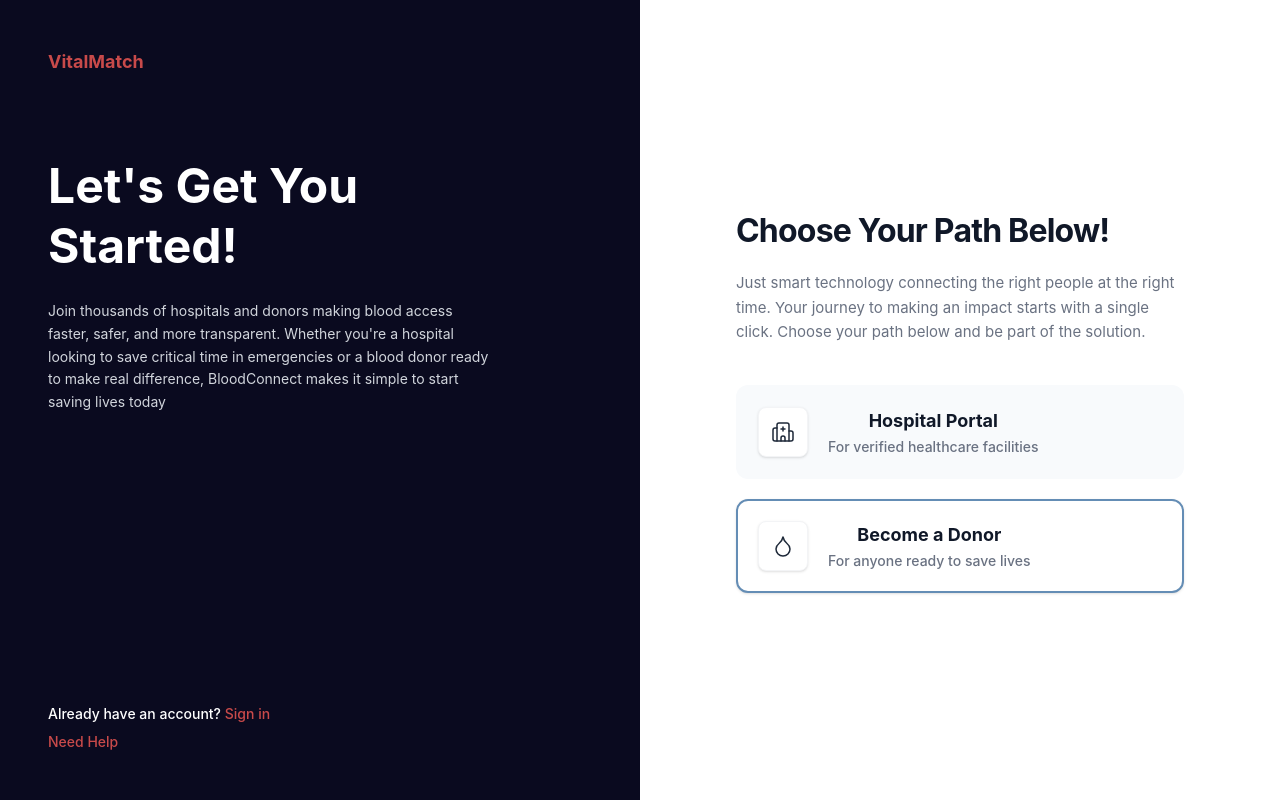
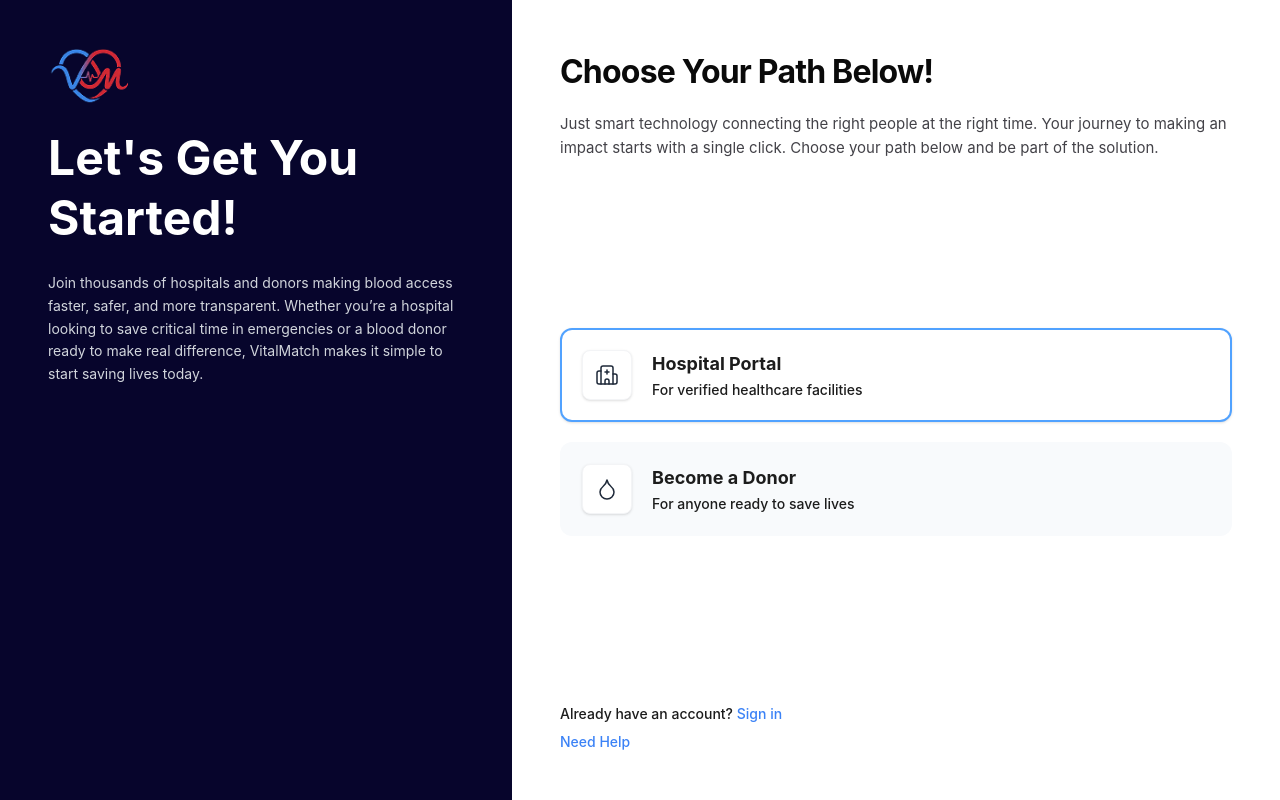
Before and after one commit to OlajideTechie/vitalmatch-buildathon, a React (Vite) app in the folder frontend/vitalmatch-buildathon/: page /onboarding in a window 1280 px wide. Built offline with nearby package versions, Linux system fonts and the light colour scheme.

Commit message:
Refactor onboarding and registration components for improved user experience and navigation; update links to use section IDs for smooth scrolling

```diff
--- a/frontend/vitalmatch-buildathon/src/VitalMatchOnboarding.jsx
+++ b/frontend/vitalmatch-buildathon/src/VitalMatchOnboarding.jsx
@@ -1,49 +1,44 @@
 import { Link } from "react-router-dom";
 import { Hospital, Droplet } from "lucide-react";
+import VitalMatchLogo from "./assets/vitalmatch-logo.png";
 import { useState } from "react";
 
 function VitalMatchOnboarding() {
-  const [selectedPath, setSelectedPath] = useState('donor');
+  const [selectedPath, setSelectedPath] = useState('hospital');
 
   return (
     <div className="flex min-h-screen w-full font-sans">
-      <div className="hidden lg:flex w-1/2 bg-[#0A0A1F] p-12 flex-col justify-between text-white">
+          <div className="hidden lg:flex w-[40%] bg-[#07052C] p-12 flex-col justify-between text-white">
             <div>
-          <div className="text-[#C84A4A] font-bold text-lg mb-20">
-            VitalMatch
+              <div className="cursor-pointer flex items-center mb-6">
+                <img src={VitalMatchLogo} alt="vitalmatch-logo" className="h-14 w-20" />
               </div>
               <h1 className="text-5xl font-bold mb-6 leading-tight">
                 Let's Get You<br />Started!
               </h1>
               <p className="text-gray-300 text-sm leading-relaxed max-w-md">
-            Join thousands of hospitals and donors making blood access faster, safer, and more transparent. Whether you're a hospital looking to save critical time in emergencies or a blood donor ready to make real difference, BloodConnect makes it simple to start saving lives today
+                Join thousands of hospitals and donors making blood access faster, safer, and more transparent. Whether you’re a hospital looking to save critical time in emergencies or a blood donor ready to make real difference, VitalMatch makes it simple to start saving lives today.
               </p>
-        </div>
-
-        <div className="text-sm font-medium">
-          <p className="mb-2">
-            Already have an account? <a href="#" className="text-[#C84A4A] hover:underline">Sign in</a>
-          </p>
-          <a href="#" className="text-[#C84A4A] hover:underline">Need Help</a>
             </div>
           </div>
 
           {/* Right Pane - Form */}
-      <div className="w-full lg:w-1/2 flex items-center justify-center p-8 bg-white">
-        <div className="w-full max-w-md">
-          <h2 className="text-[2rem] font-bold text-gray-900 mb-4 tracking-tight">
+          <div className="w-full lg:w-[60%] md:p-12 p-10 flex flex-col justify-between bg-white">
+            <div>
+              <h2 className="text-[2rem] font-bold text-[#0A0A0A] mb-4 tracking-tight">
                 Choose Your Path Below!
               </h2>
-          <p className="text-gray-500 text-[15px] leading-relaxed mb-10">
+              <p className="text-[#434248] text-[15px] leading-relaxed">
                 Just smart technology connecting the right people at the right time. Your journey to making an impact starts with a single click. Choose your path below and be part of the solution.
               </p>
+            </div>
 
               {/* Cards Container */}
             <div className="space-y-5">
 
                 <Link
                   to="/hospital-register"
-              onClick={() => setSelectedPath('hospital')}
+                  onMouseOver={() => setSelectedPath('hospital')}
                   className={`w-full text-left flex items-center p-5 rounded-xl border-2 transition-all duration-200 focus:outline-none ${
                     selectedPath === 'hospital'
                       ? 'border-blue-400 bg-white shadow-sm'
@@ -54,16 +49,16 @@ function VitalMatchOnboarding() {
                     {/* Lucide Hospital Icon */}
                     <Hospital className="w-6 h-6 text-gray-800" strokeWidth={1.5} />
                   </div>
-              <button className="ml-5">
-                <h3 className="text-lg font-bold text-gray-900">Hospital Portal</h3>
-                <p className="text-sm text-gray-500 font-medium mt-0.5">For verified healthcare facilities</p>
+                  <button className="ml-5 text-left">
+                    <h3 className="text-lg font-bold text-[#1C1C1C]">Hospital Portal</h3>
+                    <p className="text-sm text-[#1C1C1C] font-medium mt-0.5">For verified healthcare facilities</p>
                   </button>
                 </Link>
 
                 {/* Become a Donor Card */}
                 <Link
                   to="/donor-register"
-              onClick={() => setSelectedPath('donor')}
+                  onMouseOver={() => setSelectedPath('donor')}
                   className={`w-full text-left flex items-center p-5 rounded-xl border-2 transition-all duration-200 focus:outline-none ${
                     selectedPath === 'donor'
                       ? 'border-[#648db5] bg-white shadow-sm'
@@ -74,21 +69,18 @@ function VitalMatchOnboarding() {
                     {/* Lucide Droplet Icon */}
                     <Droplet className="w-6 h-6 text-gray-800" strokeWidth={1.5} />
                   </div>
-              <button className="ml-5">
-                <h3 className="text-lg font-bold text-gray-900">Become a Donor</h3>
-                <p className="text-sm text-gray-500 font-medium mt-0.5">For anyone ready to save lives</p>
+                  <button className="ml-5 text-left">
+                    <h3 className="text-lg font-bold text-[#1C1C1C]">Become a Donor</h3>
+                    <p className="text-sm text-[#1C1C1C] font-medium mt-0.5">For anyone ready to save lives</p>
                   </button>
                 </Link>
             </div>
+            <div className="text-sm font-medium">
+              <p className="mb-2 text-[#1C1C1C]">
+                Already have an account? <Link to="/login" className="text-[#3B82F6] hover:underline">Sign in</Link>
+              </p>
+              <a href="#" className="text-[#3B82F6] hover:underline">Need Help</a>
             </div>
-
-
-        {/* <div className="mt-16 md:absolute md:bottom-12 md:right-16 flex flex-col items-start md:items-start text-[14px]">
-          <p className="text-gray-800 font-medium mb-2">
-            Already have an account? <a href="#" className="text-[#5b80a5] hover:underline hover:text-blue-700 ml-1">Sign in</a>
-          </p>
-          <a href="#" className="text-[#5b80a5] hover:underline hover:text-blue-700 font-medium">Need Help</a>
-        </div> */}
         </div>
     </div>
   );
--- a/frontend/vitalmatch-buildathon/src/components/BuildingTrust.jsx
+++ b/frontend/vitalmatch-buildathon/src/components/BuildingTrust.jsx
@@ -6,9 +6,9 @@ export default function BuildingTrust() {
       <div className="bg-white  w-full rounded-2xl flex flex-col-reverse md:flex-row gap-6">
 
         {/* Content Section */}
-        <div className="md:w-1/2 w-full flex flex-col justify-center md:text-left text-center md:py-8 md:px-16 p-6 pb-0">
+        <div className="md:w-1/2 w-full flex flex-col justify-center md:text-left text-center md:py-8 md:px-16 p-6 pt-0 pb-0">
 
-          <h2 className="text-2xl md:text-3xl font-bold text-[#0E1C37] leading-snug mb-4">
+          <h2 className="text-[32px] font-bold text-[#0E1C37] leading-snug mb-4">
             Building Trust in Every Drop
           </h2>
 
--- a/frontend/vitalmatch-buildathon/src/components/FAQs.jsx
+++ b/frontend/vitalmatch-buildathon/src/components/FAQs.jsx
@@ -36,7 +36,7 @@ function FAQs() {
   };
 
     return (
-        <div className="pt-12 py-10 px-6 lg:px-8 font-sans flex flex-col items-center">
+        <div id="faq" className="pt-12 py-10 px-6 lg:px-8 font-sans flex flex-col items-center">
 
         {/* FAQ Section */}
         <div className="bg-[#121137] rounded-3xl p-8 md:p-10 mb-10 shadow-xl">
--- a/frontend/vitalmatch-buildathon/src/components/FeaturesSection.jsx
+++ b/frontend/vitalmatch-buildathon/src/components/FeaturesSection.jsx
@@ -29,7 +29,7 @@ function FeaturesSection() {
   ];
 
   return (
-    <section className="py-10 px-6 lg:px-8 font-sans">
+    <section id="features" className="py-10 px-6 lg:px-8 font-sans">
       <div className="max-w-7xl mx-auto">
 
         <div className="text-center mb-16 max-w-3xl mx-auto">
--- a/frontend/vitalmatch-buildathon/src/components/HeroSection.jsx
+++ b/frontend/vitalmatch-buildathon/src/components/HeroSection.jsx
@@ -2,7 +2,7 @@ import {Link} from 'react-router-dom';
 
 function HeroSection() {
     return (
-        <main className="flex flex-col-reverse md:flex-row items-center mt-20 justify-between px-6 md:px-12 py-24 md:py-20">
+        <main id="about-us" className="flex flex-col-reverse md:flex-row items-center mt-20 justify-between px-6 md:px-12 py-24 md:py-20">
 
             {/* Left Column: Text Content */}
             <div className="md:w-3/5 z-10 relative text-center md:text-left">
--- a/frontend/vitalmatch-buildathon/src/components/MissionSection.jsx
+++ b/frontend/vitalmatch-buildathon/src/components/MissionSection.jsx
@@ -9,7 +9,7 @@ import {
 
 function MissionSection() {
   return (
-    <div className="p-6 flex items-center justify-center font-sans">
+    <div id="how-it-works" className="p-6 flex items-center justify-center font-sans">
       {/* Main Container */}
       <div className="max-w-6xl w-full bg-[#121137] rounded-3xl p-10 md:p-10">
 
--- a/frontend/vitalmatch-buildathon/src/index.css
+++ b/frontend/vitalmatch-buildathon/src/index.css
@@ -1 +1,5 @@
 @import "tailwindcss";
+
+html {
+  scroll-behavior: smooth;
+}
--- a/frontend/vitalmatch-buildathon/src/pages/auth/HospitalRegister.jsx
+++ b/frontend/vitalmatch-buildathon/src/pages/auth/HospitalRegister.jsx
@@ -14,7 +14,7 @@ function HospitalRegister() {
       <div className="hidden lg:flex w-1/2 bg-[#0A0A1F] p-12 flex-col justify-between text-white">
         <div>
           <div className="text-[#C84A4A] font-bold text-lg mb-20">
-            BloodConnect
+            VitalMatch
           </div>
           <h1 className="text-5xl font-bold mb-6 leading-tight">
             Let's Get You<br />Started!
```
Also changed, not shown: frontend/vitalmatch-buildathon/src/components/Header.jsx (+10 -9 lines). Lines whose indentation alone changed are shown as unchanged.
